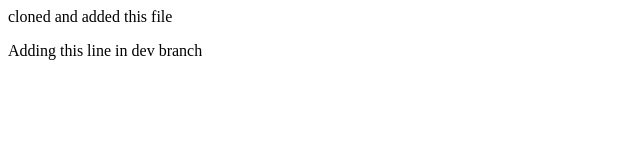
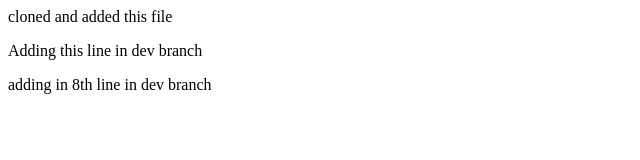
Before and after one commit to krithika-h/Learn_git, a plain HTML site: page index.html in a window 1280 px wide. Shown: the whole page, without its empty margins (0-640 px from the left). Drawn offline with Linux system fonts and the light colour scheme.

Commit message:
made changes in dev branch

```diff
--- a/index.html
+++ b/index.html
@@ -5,4 +5,7 @@
     <p>
         Adding this line in dev branch
     </p>
+    <p>
+        adding in 8th line in dev branch
+    </p>
 </html>
```
